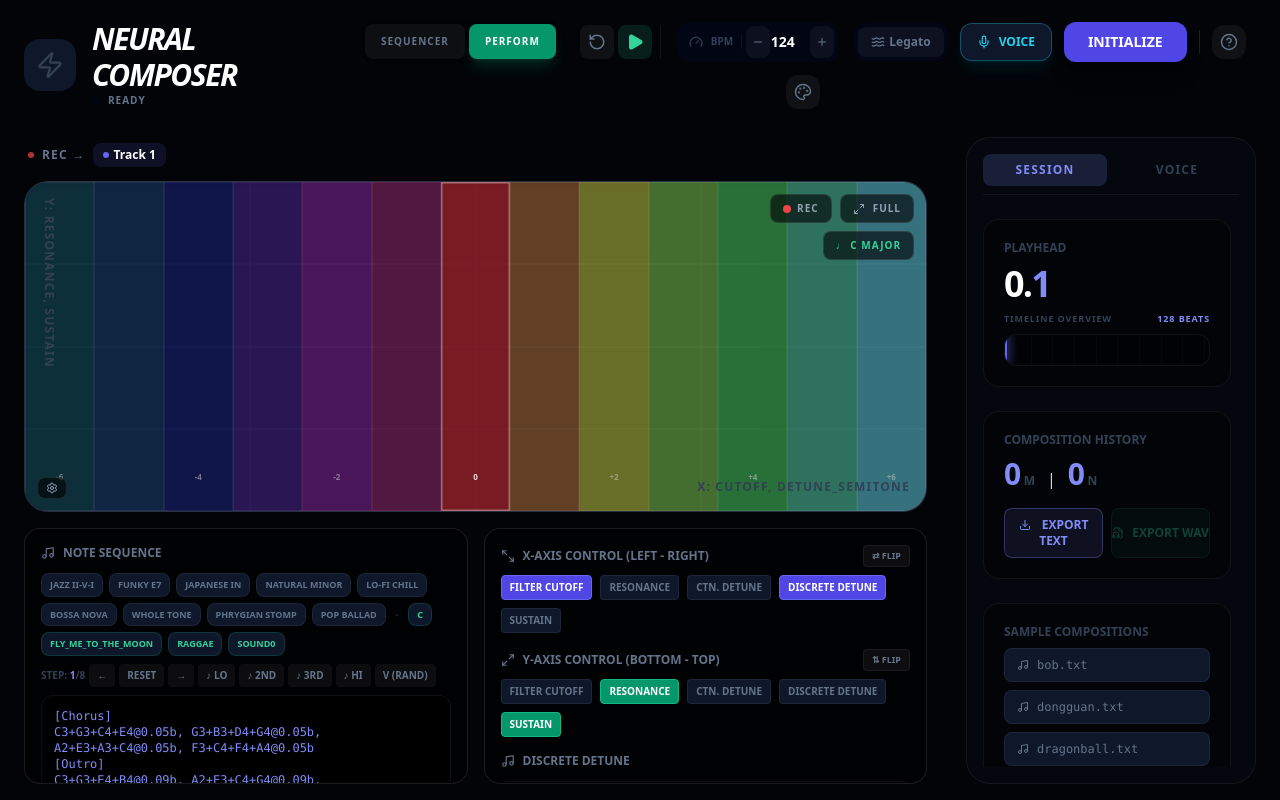
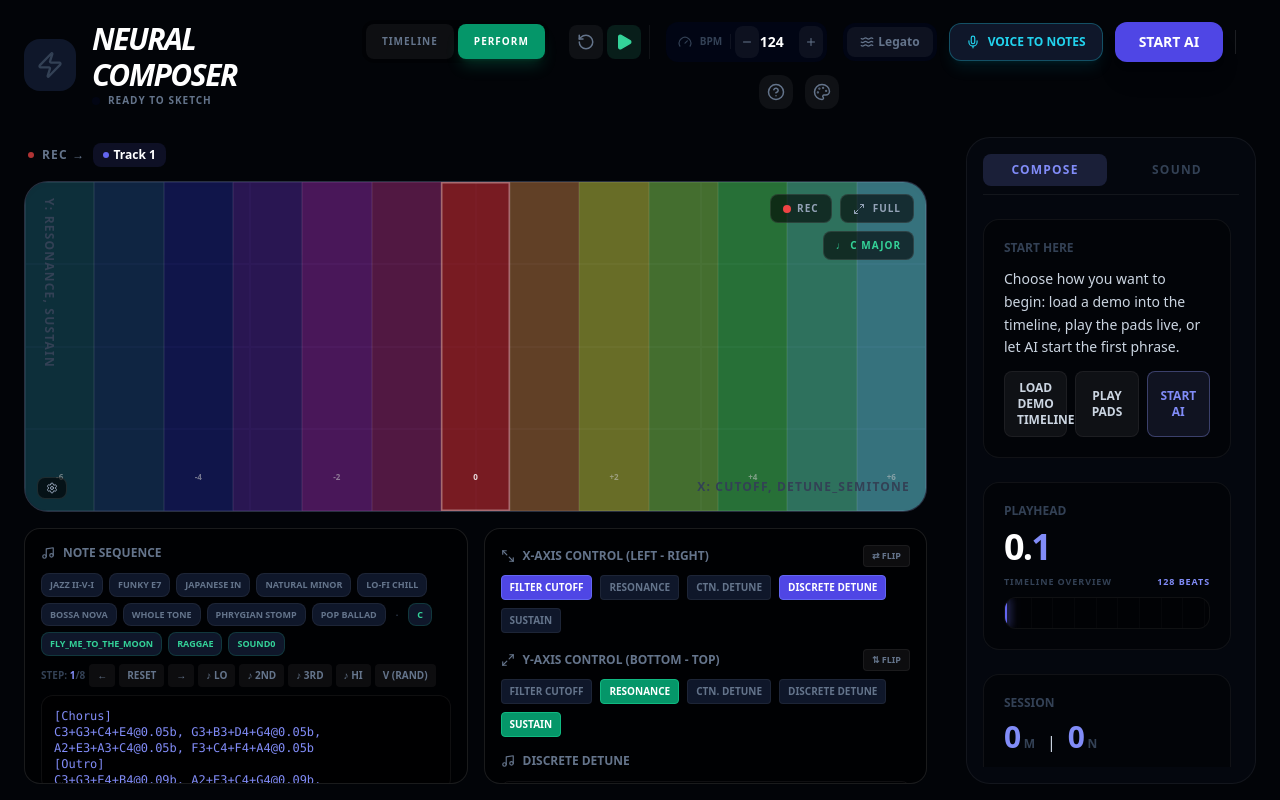
Before and after one commit to nathanwang000/NeuralComposer, a React (Vite) app: page / in a window 1280 px wide. Built offline with nearby package versions, Linux system fonts and the light colour scheme.

Commit message:
better naming

```diff
--- a/App.tsx
+++ b/App.tsx
@@ -79,7 +79,7 @@ const KB_SEQ = {
   REWIND:       { key: ['0', 'a'] as const, display: '0 / ^A',       hint: 'Rewind to beginning' },
   PREV_BAR:     { key: 'ArrowLeft',  display: '←',            hint: 'Back 1 measure' },
   NEXT_BAR:     { key: 'ArrowRight', display: '→',            hint: 'Forward 1 measure' },
-  TOGGLE_TAB:   { key: 't',          display: 'T',            hint: 'Toggle Sequencer / Perform tab' },
+  TOGGLE_TAB:   { key: 't',          display: 'T',            hint: 'Toggle Timeline / Perform tab' },
   // ── Tracks ────────────────────────────────────────────────────────────────
   SELECT_TRACK: { key: '1-9' /* regex */, display: '1 – 9', hint: 'Select track by number' },
   MUTE_TRACK:   { key: 'm',          display: 'M',            hint: 'Mute / unmute active track' },
@@ -1739,7 +1739,7 @@ const App: React.FC = () => {
             <div className="flex items-center gap-2">
                <span className={`w-2 h-2 rounded-full ${isAIStreamActive ? 'bg-emerald-500 animate-ping' : 'bg-slate-800'}`} />
                <p className="text-slate-500 text-[10px] font-black uppercase tracking-widest">
-                 {isAIStreamActive ? 'AI Stream Active' : state.isPlaying ? 'Playback Mode' : 'Ready'}
+                 {isAIStreamActive ? 'AI Writing' : state.isPlaying ? 'Playing' : 'Ready To Sketch'}
                </p>
             </div>
           </div>
@@ -1751,7 +1751,7 @@ const App: React.FC = () => {
                onClick={() => setMainTab('sequencer')}
                className={`px-4 py-2.5 rounded-lg text-[10px] font-black uppercase tracking-widest transition-all ${mainTab === 'sequencer' ? 'bg-indigo-600 text-white shadow-lg shadow-indigo-500/20' : 'text-slate-500 hover:text-white hover:bg-white/5'}`}
              >
-               Sequencer
+               Timeline
              </button>
              <button
                onClick={() => setMainTab('performance')}
@@ -1787,17 +1787,17 @@ const App: React.FC = () => {
           </div>
 
           <button onClick={() => navigate('/converter')} className="flex items-center gap-1 sm:gap-2 bg-black text-xs font-bold text-cyan-400 border border-cyan-500/20 hover:bg-cyan-500/10 hover:border-cyan-500/50 rounded-xl px-3 sm:px-4 py-2.5 transition-all shadow-lg shadow-cyan-500/10">
-            <Mic size={14} /> <span className="sm:hidden">MIC</span><span className="hidden sm:inline">VOICE</span>
+            <Mic size={14} /> <span className="sm:hidden">MIC</span><span className="hidden sm:inline">VOICE TO NOTES</span>
           </button>
 
           {!isAIStreamActive && events.length === 0 ? (
-            <button onClick={handleInitializeAI} className="px-6 py-2.5 bg-indigo-600 hover:bg-indigo-500 rounded-xl font-bold text-sm text-white shadow-xl">INITIALIZE</button>
+            <button onClick={handleInitializeAI} className="px-6 py-2.5 bg-indigo-600 hover:bg-indigo-500 rounded-xl font-bold text-sm text-white shadow-xl">START AI</button>
           ) : (
             <div className="flex gap-2">
               <button onClick={() => { setIsAIStreamActive(!isAIStreamActive); }} className={`flex items-center gap-2 px-4 py-2.5 rounded-xl font-bold text-xs border ${isAIStreamActive ? 'bg-indigo-500/10 text-indigo-400 border-indigo-500/20' : 'bg-emerald-500/10 text-emerald-500 border-emerald-500/20'}`}>
-                {isAIStreamActive ? <><Disc size={14} className="animate-spin" /> FREEZE AI</> : <><RefreshCw size={14} /> UNFREEZE AI</>}
+                {isAIStreamActive ? <><Disc size={14} className="animate-spin" /> PAUSE AI</> : <><RefreshCw size={14} /> RESUME AI</>}
               </button>
-              <button onClick={handleHardStop} className="px-4 py-2.5 bg-red-500/10 text-red-500 border border-red-500/20 rounded-xl font-bold text-xs">RESET</button>
+              <button onClick={handleHardStop} className="px-4 py-2.5 bg-red-500/10 text-red-500 border border-red-500/20 rounded-xl font-bold text-xs">CLEAR</button>
             </div>
           )}
           <div className="w-px h-6 bg-white/10" />
@@ -2100,12 +2100,12 @@ const App: React.FC = () => {
 
           <div className="grid grid-cols-[1fr_3fr] gap-4 h-[12rem] flex-none">
             <div className="rounded-2xl border p-4 font-mono text-xs flex flex-col overflow-hidden" style={{ backgroundColor: t.cardDeep, borderColor: t.b1 }}>
-               <div className="flex items-center gap-2 text-slate-500 uppercase font-black text-xs mb-2 border-b border-white/5 pb-1"><Terminal size={12} /> Neural Stream</div>
-              <div className="flex-1 text-slate-500 break-all overflow-y-auto custom-scrollbar italic leading-relaxed">{rawStream || "Standby..."}</div>
+               <div className="flex items-center gap-2 text-slate-500 uppercase font-black text-xs mb-2 border-b border-white/5 pb-1"><Terminal size={12} /> AI Output</div>
+              <div className="flex-1 text-slate-500 break-all overflow-y-auto custom-scrollbar italic leading-relaxed">{rawStream || "Waiting for notes..."}</div>
             </div>
             <div className="rounded-2xl border p-4 flex flex-col overflow-hidden group transition-all" style={{ backgroundColor: t.cardDeep, borderColor: t.b1 }}>
                <div className="flex items-center justify-between mb-2">
-                <div className="flex items-center gap-2 text-slate-500 uppercase font-black text-xs"><Cpu size={12} /> Manual Patch Bay</div>
+                <div className="flex items-center gap-2 text-slate-500 uppercase font-black text-xs"><Cpu size={12} /> Note Input</div>
                   <button
                     onClick={handleInjectUserNotes}
                     disabled={validation.validEvents.length === 0 || validation.errors.length > 0}
@@ -2118,7 +2118,7 @@ const App: React.FC = () => {
                       ? { backgroundColor: t.inset, color: t.t4, borderColor: t.b1 }
                       : undefined}
                   >
-                    <PlusCircle size={10} /> Inject
+                    <PlusCircle size={10} /> Add to Timeline
                   </button>
                </div>
 
@@ -2188,20 +2188,56 @@ const App: React.FC = () => {
         <div className="lg:col-span-3 flex flex-col h-full min-h-0">
           <div className="p-4 rounded-3xl border flex-1 flex flex-col overflow-hidden" style={{ backgroundColor: t.panel, borderColor: t.b1 }}>
             <div className="flex gap-2 mb-6 border-b border-white/5 pb-2 flex-none">
-                <button onClick={() => setRightPanelTab('session')} className={`flex-1 py-2 text-xs font-black uppercase tracking-widest rounded-lg transition-all ${rightPanelTab === 'session' ? 'bg-indigo-500/20 text-indigo-400' : 'text-slate-600 hover:text-slate-400'}`}>Session</button>
-                <button onClick={() => setRightPanelTab('synth')} className={`flex-1 py-2 text-xs font-black uppercase tracking-widest rounded-lg transition-all ${rightPanelTab === 'synth' ? 'bg-indigo-500/20 text-indigo-400' : 'text-slate-600 hover:text-slate-400'}`}>Voice</button>
+                <button onClick={() => setRightPanelTab('session')} className={`flex-1 py-2 text-xs font-black uppercase tracking-widest rounded-lg transition-all ${rightPanelTab === 'session' ? 'bg-indigo-500/20 text-indigo-400' : 'text-slate-600 hover:text-slate-400'}`}>Compose</button>
+                <button onClick={() => setRightPanelTab('synth')} className={`flex-1 py-2 text-xs font-black uppercase tracking-widest rounded-lg transition-all ${rightPanelTab === 'synth' ? 'bg-indigo-500/20 text-indigo-400' : 'text-slate-600 hover:text-slate-400'}`}>Sound</button>
             </div>
 
             <div className="flex-1 overflow-y-auto custom-scrollbar pr-2">
             {rightPanelTab === 'session' ? (
                 <div className="space-y-6">
+                  {events.length === 0 && !isAIStreamActive && (
+                    <div className="p-5 rounded-2xl border space-y-3" style={{ backgroundColor: t.card, borderColor: t.b1 }}>
+                      <div className="text-xs font-bold uppercase" style={{ color: t.t4 }}>Start Here</div>
+                      <p className="text-sm leading-relaxed" style={{ color: t.t2 }}>
+                        Choose how you want to begin: load a demo into the timeline, play the pads live, or let AI start the first phrase.
+                      </p>
+                      <div className="grid grid-cols-1 sm:grid-cols-3 gap-2">
+                        {SAMPLE_FILES[0] && (
+                          <button
+                            onClick={() => {
+                              setMainTab('sequencer');
+                              loadSample(SAMPLE_FILES[0]);
+                            }}
+                            className="w-full py-2 px-3 rounded-lg border text-xs font-bold uppercase transition-colors"
+                            style={{ backgroundColor: t.tint, borderColor: t.b1, color: t.t2 }}
+                          >
+                            Load Demo Timeline
+                          </button>
+                        )}
+                        <button
+                          onClick={() => setMainTab('performance')}
+                          className="w-full py-2 px-3 rounded-lg border text-xs font-bold uppercase transition-colors"
+                          style={{ backgroundColor: t.tint, borderColor: t.b1, color: t.t2 }}
+                        >
+                          Play Pads
+                        </button>
+                        <button
+                          onClick={handleInitializeAI}
+                          className="w-full py-2 px-3 rounded-lg border text-xs font-bold uppercase transition-colors"
+                          style={{ backgroundColor: `color-mix(in srgb, ${t.indigo} 12%, ${t.card})`, borderColor: `color-mix(in srgb, ${t.indigo} 30%, ${t.b1})`, color: t.indigo }}
+                        >
+                          Start AI
+                        </button>
+                      </div>
+                    </div>
+                  )}
                   <div className="p-5 rounded-2xl border" style={{ backgroundColor: t.card, borderColor: t.b1 }}>
                      <div className="text-xs font-bold uppercase mb-2" style={{ color: t.t4 }}>Playhead</div>
                      <div className="text-4xl font-black text-white tabular-nums tracking-tighter mb-2">{Math.floor(playbackBeat / 4)}.<span className="text-indigo-500">{(Math.floor(playbackBeat % 4) + 1)}</span></div>
                      <TimeNavigator currentBeat={playbackBeat} totalBeats={totalViewRange} onSeek={handleSeek} />
                   </div>
                   <div className="p-5 rounded-2xl border" style={{ backgroundColor: t.card, borderColor: t.b1 }}>
-                     <div className="text-xs font-bold uppercase mb-2" style={{ color: t.t4 }}>Composition History</div>
+                     <div className="text-xs font-bold uppercase mb-2" style={{ color: t.t4 }}>Session</div>
                      <div className="flex items-baseline gap-1 mb-1">
                         <div className="text-3xl font-black tabular-nums tracking-tighter text-indigo-400">{events.filter(e => e.isUser).length}</div>
                         <span className="text-xs text-slate-700 font-black uppercase">M</span>
@@ -2219,7 +2255,7 @@ const App: React.FC = () => {
                   </div>
 
                   <div className="p-5 rounded-2xl border" style={{ backgroundColor: t.card, borderColor: t.b1 }}>
-                     <div className="text-xs font-bold uppercase mb-2" style={{ color: t.t4 }}>Sample Compositions</div>
+                    <div className="text-xs font-bold uppercase mb-2" style={{ color: t.t4 }}>Samples</div>
                      <div className="space-y-2">
                         {SAMPLE_FILES.map((file) => (
                            <button
@@ -2235,7 +2271,7 @@ const App: React.FC = () => {
                   </div>
 
                   <div className="mt-auto p-5 rounded-2xl border space-y-3" style={{ backgroundColor: t.card, borderColor: t.b1 }}>
-                     <div className="text-xs font-bold uppercase flex items-center gap-2" style={{ color: t.t4 }}><Sparkles size={12} /> AI Settings</div>
+                    <div className="text-xs font-bold uppercase flex items-center gap-2" style={{ color: t.t4 }}><Sparkles size={12} /> AI Compose</div>
                      <div className="space-y-2">
                        <label className="text-[10px] font-bold uppercase tracking-widest" style={{ color: t.t4 }}>API Key</label>
                        <input
```
